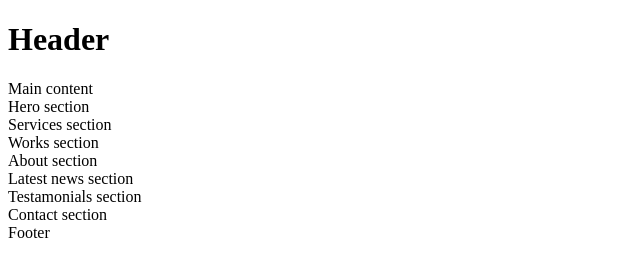
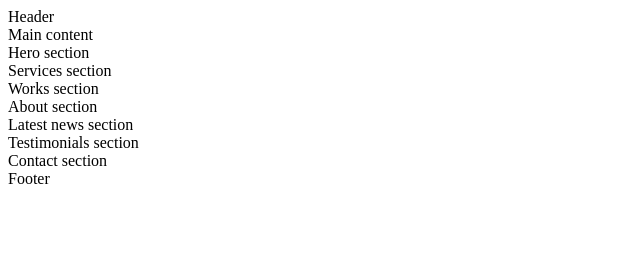
Before and after one commit to seeyou7/holbertonschool-web_front_end, a plain HTML site: page html_advanced/5-index.html in a window 1280 px wide. Shown: the whole page, without its empty margins (0-640 px from the left). Drawn offline with Linux system fonts and the light colour scheme.

Commit message:
fix indent error

```diff
--- a/html_advanced/5-index.html
+++ b/html_advanced/5-index.html
@@ -1,16 +1,16 @@
 <!DOCTYPE html>
 <html dir="ltr" lang="en">
 <head>
-	<meta charset="utf-8">
+    <meta charset="UTF-8">
     <meta name="viewport" content="width=device-width, initial-scale=1.0, viewport-fit=cover">
     <meta name="description" content="Techium is a digital agency">
-	<link rel="icon" type="image/x-icon" href="./favicon.ico">
-	<link rel="icon" type="image/png" href="./favicon.png">
-	<title> Homepage - Techium  </title>
+    <link rel="icon" href="./favicon.ico" type="image/x-icon">
+    <link rel="icon" href="./favicon.png" type="image/png">
+    <title>Article - Techium</title>
 </head>
 <body>
     <header>
-		<h1> Header </h1>
+        Header
     </header>
     <main>
         Main content
@@ -30,11 +30,12 @@
             Latest news section
         </section>
         <section>
-                        Testamonials section
+            Testimonials section
         </section>
         <section>
             Contact section
         </section>
+    </main>
     <footer>
         Footer
     </footer>
```
Lines whose indentation alone changed are shown as unchanged.
